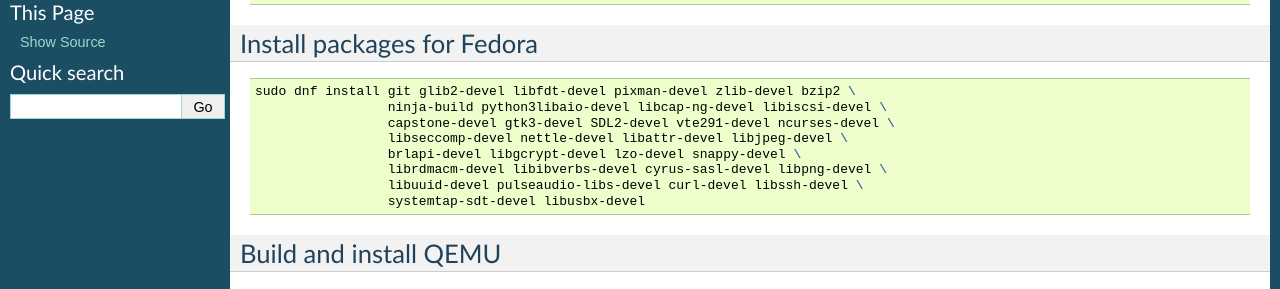
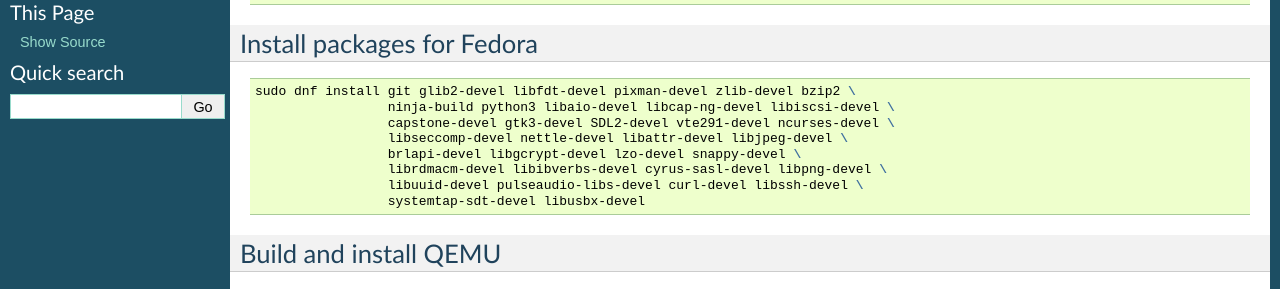
Before and after one commit to kolerov/synopsys, a Sphinx documentation site: the page built from docs/qemu/build.rst, in a window 1280 px wide. Shown: the part 286-575 px from the top of the page. Built offline with Sphinx 7.4.7, drawn with Linux system fonts in a browser that asks for light colours.

Commit message:
qemu/build: Fix dependencies for Fedora

```diff
--- a/docs/qemu/build.rst
+++ b/docs/qemu/build.rst
@@ -21,7 +21,7 @@
 .. code-block:: shell
 
     sudo dnf install git glib2-devel libfdt-devel pixman-devel zlib-devel bzip2 \
-                     ninja-build python3libaio-devel libcap-ng-devel libiscsi-devel \
+                     ninja-build python3 libaio-devel libcap-ng-devel libiscsi-devel \
                      capstone-devel gtk3-devel SDL2-devel vte291-devel ncurses-devel \
                      libseccomp-devel nettle-devel libattr-devel libjpeg-devel \
                      brlapi-devel libgcrypt-devel lzo-devel snappy-devel \
```
